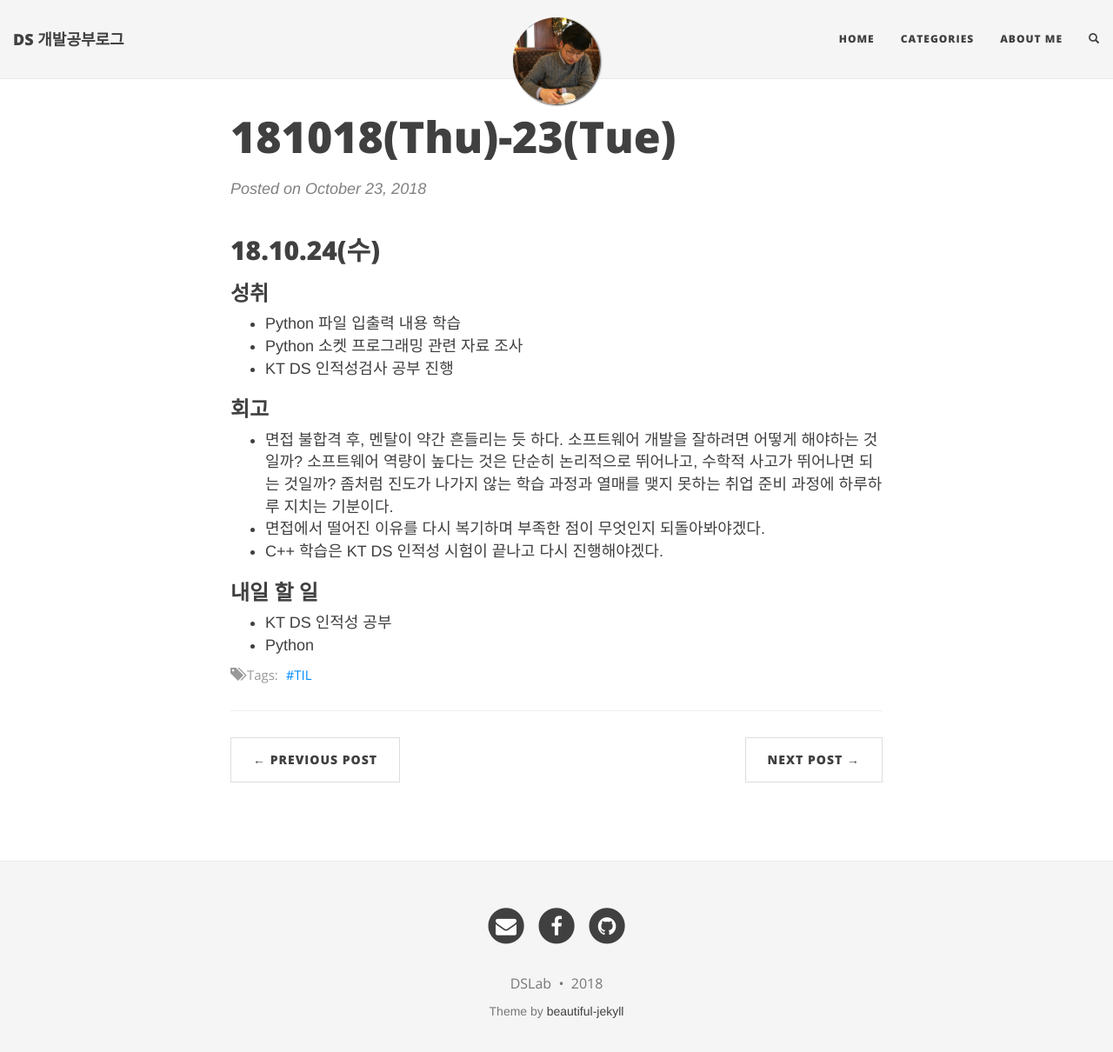
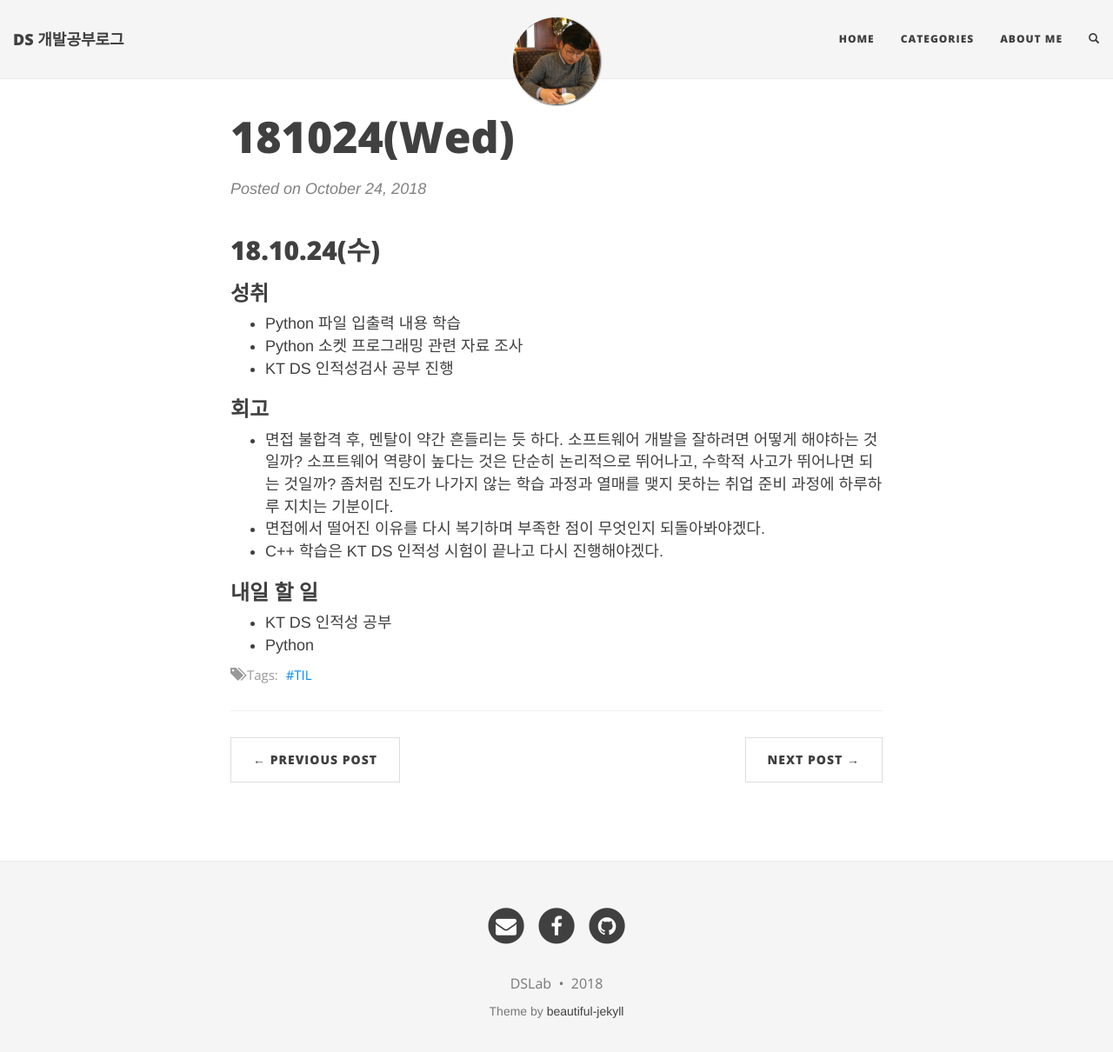
Before and after one commit to choidslab/choidslab.github.io, a Jekyll site: the page built from _posts/TIL/2018-10-24-181024.md, in a window 1280 px wide and 1224 px high. Shown: the top 1210 px of the window at 87% size. Built offline with Jekyll 4.4.1, drawn with Linux system fonts in a browser that asks for light colours; nearby versions of some CDN libraries; comment, search, counter and statistics services are not loaded.

Commit message:
Modified Title

```diff
--- a/_posts/TIL/2018-10-24-181024.md
+++ b/_posts/TIL/2018-10-24-181024.md
@@ -1,8 +1,8 @@
 ---
 layout: post
-title: "181018(Thu)-23(Tue)"
+title: "181024(Wed)"
 subtitle: ""
-date: 2018-10-23 16:00:00 +0900
+date: 2018-10-24 16:00:00 +0900
 comments: true
 author: DSLab
 background: '/img/bg-index.jpg'
```
